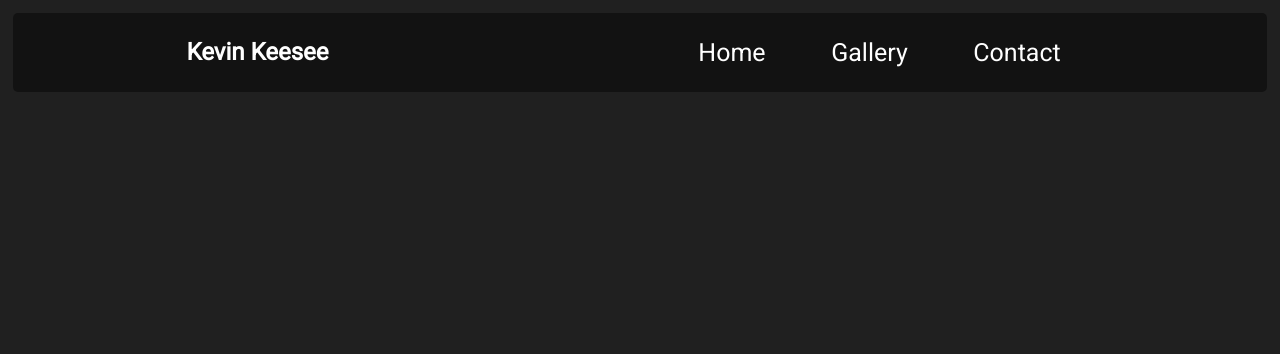
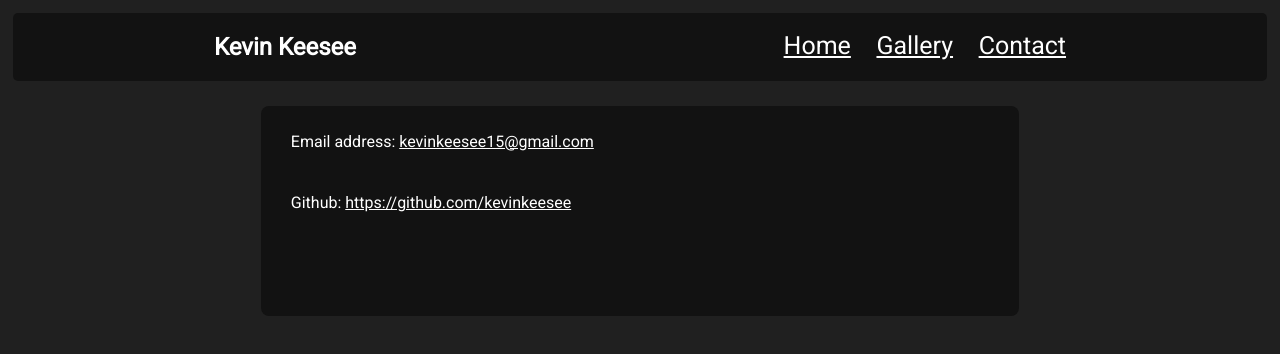
Before and after one commit to kevinkeesee/create-a-website, a plain HTML site: page contact.html in a window 1280 px wide. Drawn offline with Linux system fonts and the light colour scheme.

Commit message:
Added contact info

```diff
--- a/contact.html
+++ b/contact.html
@@ -8,15 +8,18 @@
     <title>Contact</title>
 </head>
 <body>
-    <div>
     <header>
         <h2>Kevin Keesee</h2>
         <nav>
             <div class="link"><a href="index.html">Home</a></div>
             <div class="link"><a href="gallery.html">Gallery</a></div>
-                <div class="link"><a>Contact</a></div>
+            <div class="link"><a style="text-decoration: underline;">Contact</a></div>
         </nav>
     </header>
+
+    <div class="bio">
+        <p>Email address:&nbsp;<a href="mailto: kevinkeesee15@gmail.com">kevinkeesee15@gmail.com</a></p>
+        <p>Github:&nbsp;<a href="https://github.com/kevinkeesee">https://github.com/kevinkeesee</a></p>
     </div>
 
 
--- a/index.css
+++ b/index.css
@@ -15,7 +15,6 @@ header{
     justify-content: space-around;
     min-height: 40px;
     margin: 5px;
-    padding: 5px;
     border-radius: 5px;
     animation: 0.5s fadein 0.5s forwards;
     opacity: 0;
@@ -23,7 +22,7 @@ header{
 
 nav{
     display: flex;
-    flex-flow: row wrap;
+    flex-flow: row nowrap;
     justify-content: space-around;
 }
 
@@ -31,15 +30,15 @@ nav{
     background-color: #121212;
     display: flex;
     flex-flow: column nowrap;
-    justify-content: space-between;
+    justify-content: stretch;
     align-items: stretch;
-    margin-left: 100px;
-    margin-right: 100px;
+    margin-left: 20%;
+    margin-right: 20%;
     margin-top: 20px;
     padding: 5px;
     border-radius: 8px;
     height: 70%;
-    max-height: 900px;
+    min-height: 200px;
     animation: 1s fadein 1s forwards;
     opacity: 0;
 }
@@ -53,20 +52,21 @@ img{
 
 a{
     color: white;
-    font-size: 25px;
-    text-decoration: none;
-    padding: 1vmax;
 }
 
 .link{
-    margin: 20px;
+    margin-top: 18px;
+    color: white;
+    font-size: 25px;
+    text-decoration: none;
+    padding-left: 2vmax;
 }
 
 p {
     color: white;
     font-size: 1vmax;
-    padding: 10px;
-    margin-left: 10px;
+    padding: 5px;
+    margin-left: 20px;
     display: flex;
     flex-basis: 35%;
 }
@@ -106,12 +106,16 @@ li{
         margin-top: 10px;
     }
 
+    .link{
+        font-size: 20px;
+    }
+
     header{
         font-size: 16px;
         min-height: 10px;
     }
 
-    a{
+    nav{
         font-size: 16px;
     }
 }
```
Also changed, not shown: gallery.html (+1 -3 lines), index.html (+2 -4 lines). Lines whose indentation alone changed are shown as unchanged.
